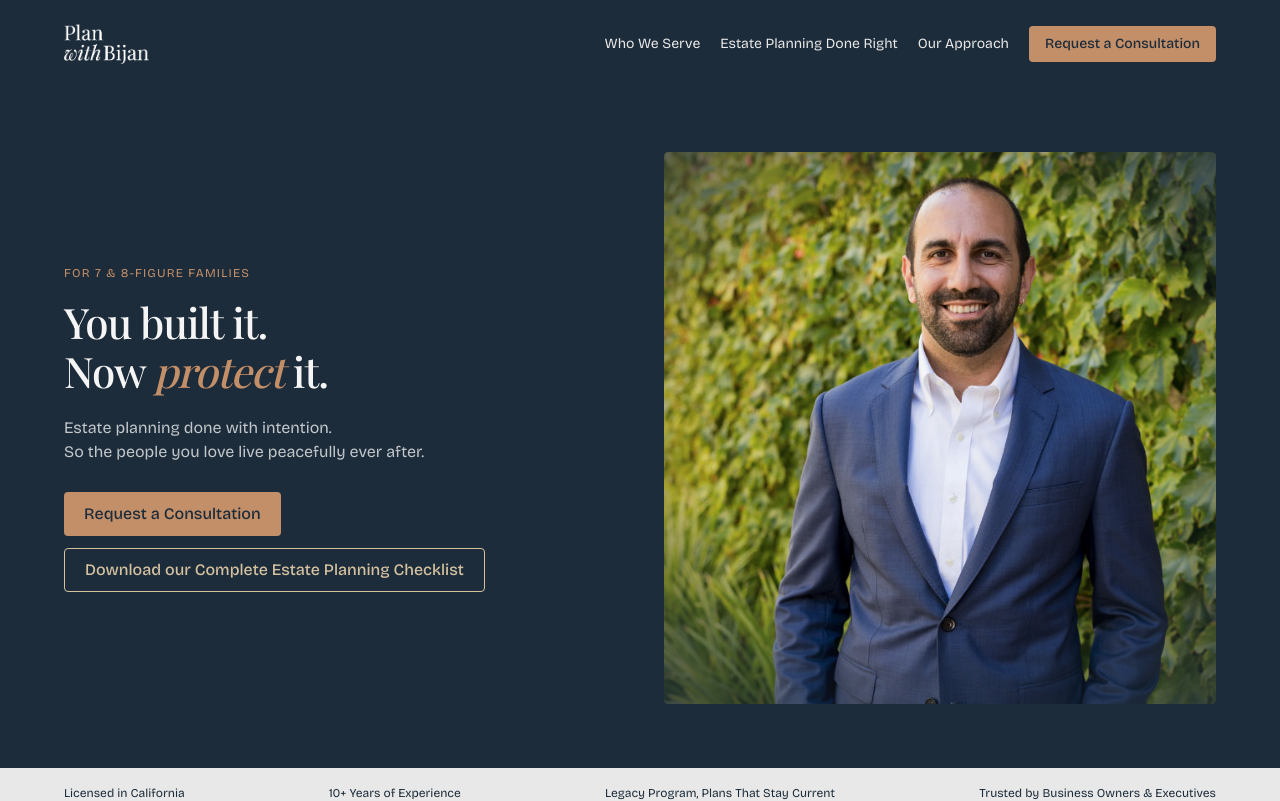
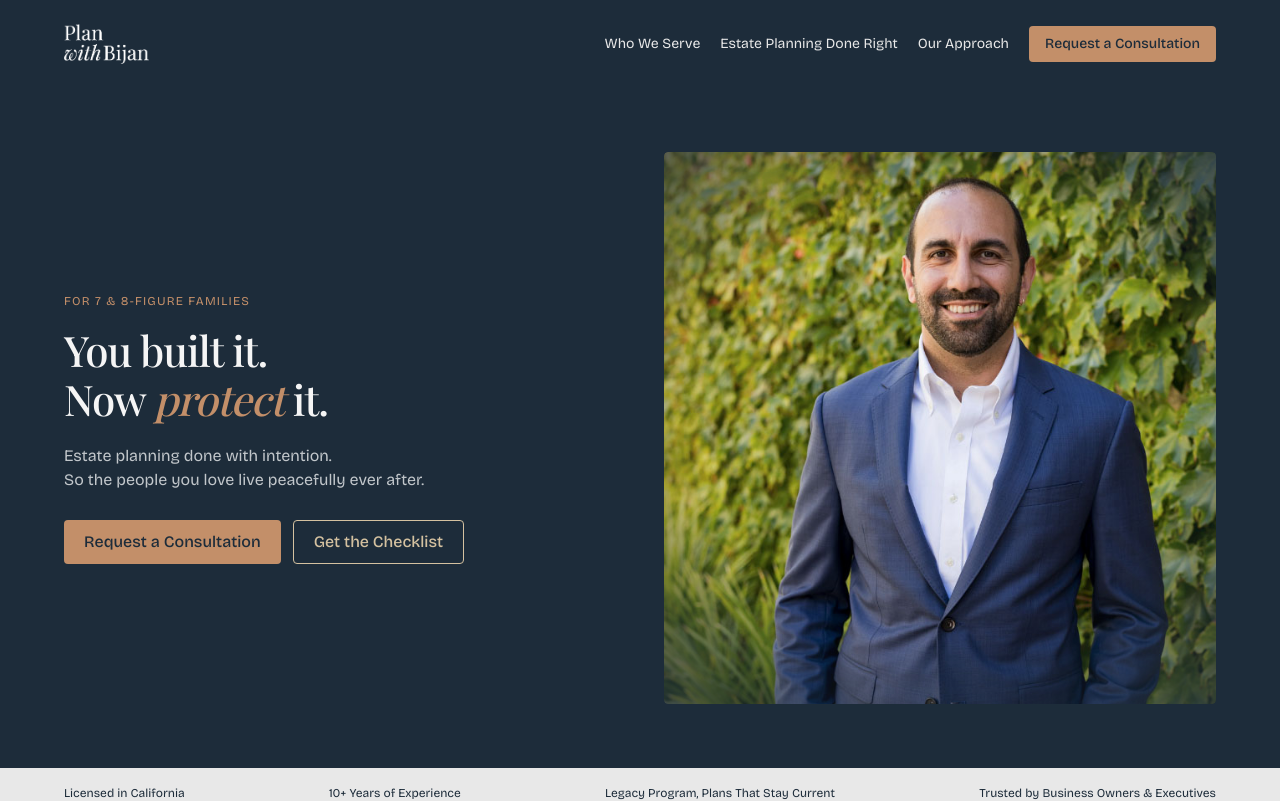
Before and after one commit to amirhoseinshahabnia/plan-with-bijan, a Next.js app: page / in a window 1280 px wide. Shown: the top 801 px of the page. Built offline with nearby package versions, Linux system fonts and the light colour scheme.

Commit message:
updates styling and shrinks hero secondary cta text

```diff
--- a/components/layout/checklist-sticky-bar.tsx
+++ b/components/layout/checklist-sticky-bar.tsx
@@ -114,7 +114,7 @@ export function ChecklistStickyBar() {
             ref={barRef}
             onTransitionEnd={handleTransitionEnd}
             className={cn(
-              "bg-navy-900/90 backdrop-blur-sm transition-transform duration-300 ease-out motion-reduce:transition-none",
+              "bg-navy-900 transition-transform duration-300 ease-out motion-reduce:transition-none",
               shouldShow ? "translate-y-0" : "translate-y-full",
             )}
           >
--- a/components/ui/hero.tsx
+++ b/components/ui/hero.tsx
@@ -35,9 +35,7 @@ export function Hero() {
             </Stack>
             <div className="flex flex-wrap gap-3">
               <Button>Request a Consultation</Button>
-              <Button intent="secondary">
-                Download our Complete Estate Planning Checklist
-              </Button>
+              <Button intent="secondary">Get the Checklist</Button>
             </div>
           </Stack>
 
```
